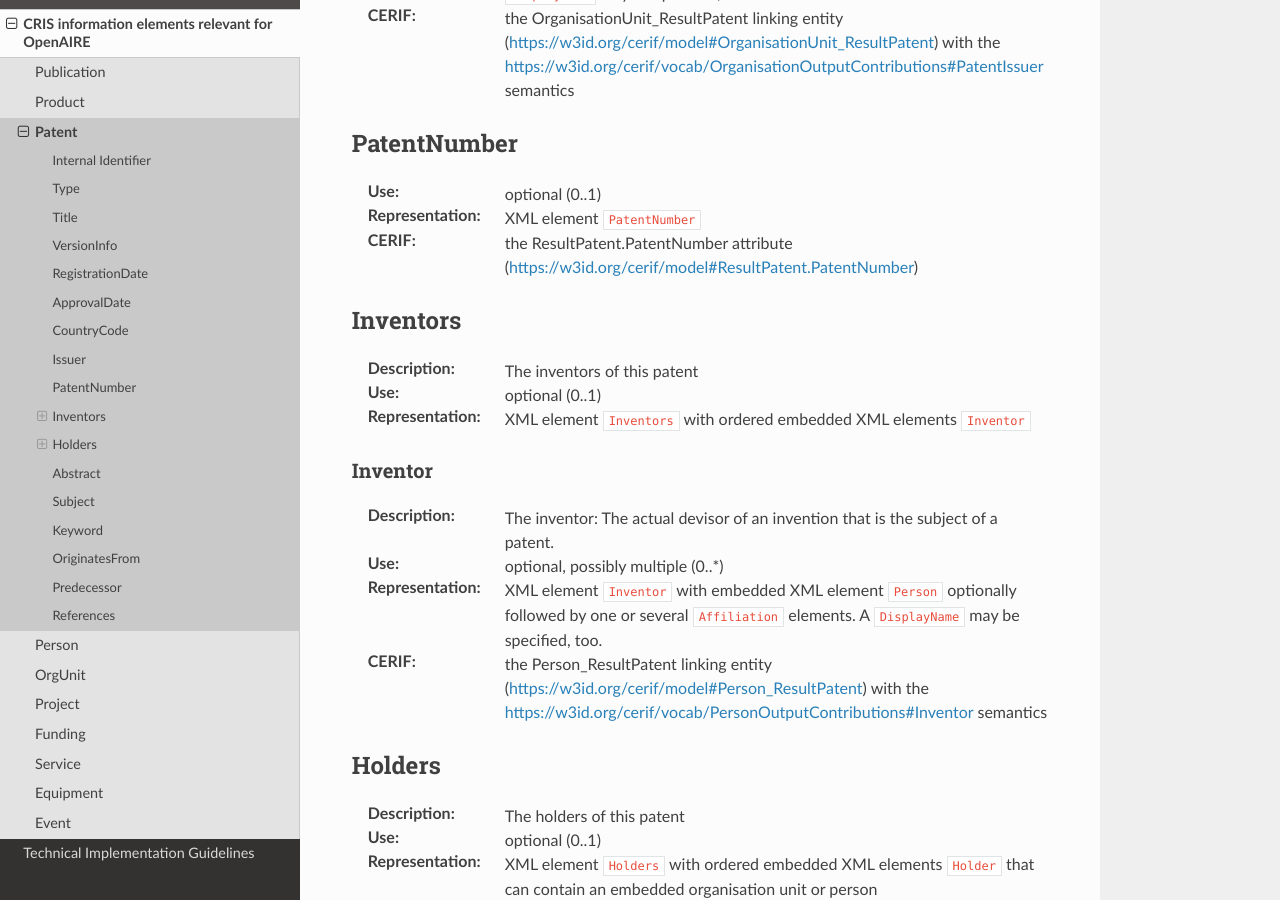
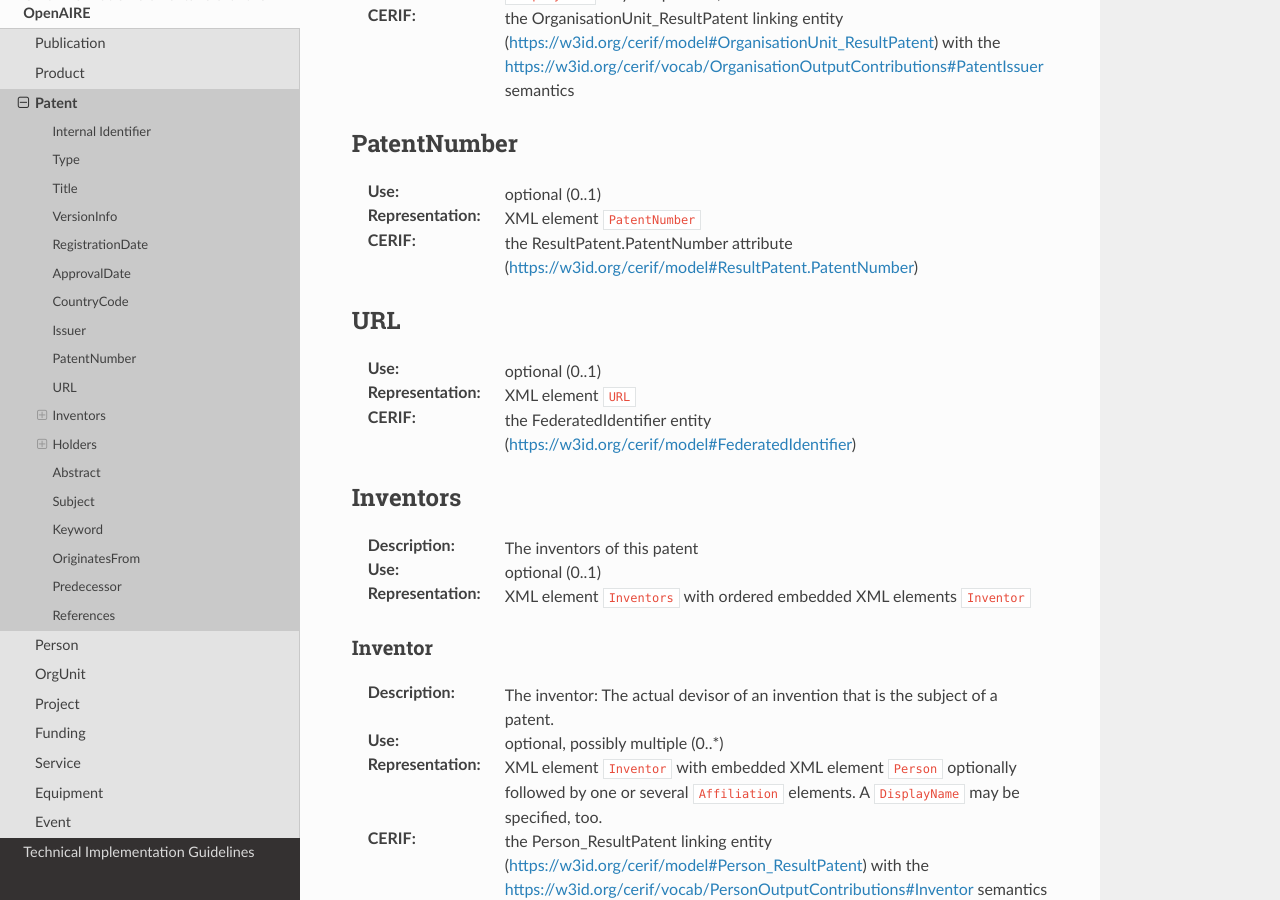
Before and after one commit to openaire/guidelines-cris-managers, a Sphinx documentation site: the page built from docs/cerif_xml_patent_entity.rst, in a window 1280 px wide and 900 px high, scrolled down 1993 px. Built offline with Sphinx 7.4.7 and the Read the Docs theme 2.0.0, drawn with Linux system fonts in a browser that asks for light colours.

Commit message:
#60 update documentation with patent URL

```diff
--- a/docs/cerif_xml_patent_entity.rst
+++ b/docs/cerif_xml_patent_entity.rst
@@ -85,6 +85,12 @@
 :CERIF: the ResultPatent.PatentNumber attribute (`<https://w3id.org/cerif/model#ResultPatent.PatentNumber>`_)
 
 
+URL
+^^^
+:Use: optional (0..1)
+:Representation: XML element ``URL``
+:CERIF: the FederatedIdentifier entity (`<https://w3id.org/cerif/model#FederatedIdentifier>`_)
+
 
 Inventors
 ^^^^^^^^^
```
